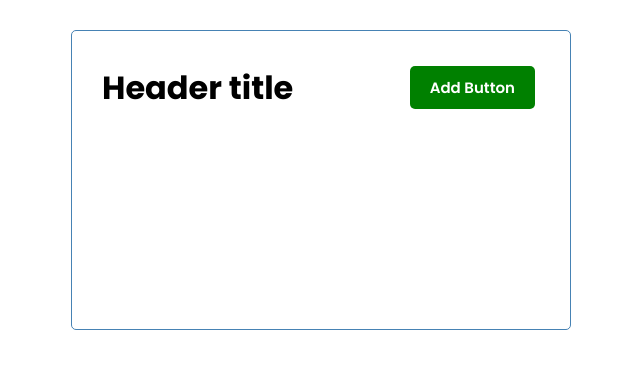
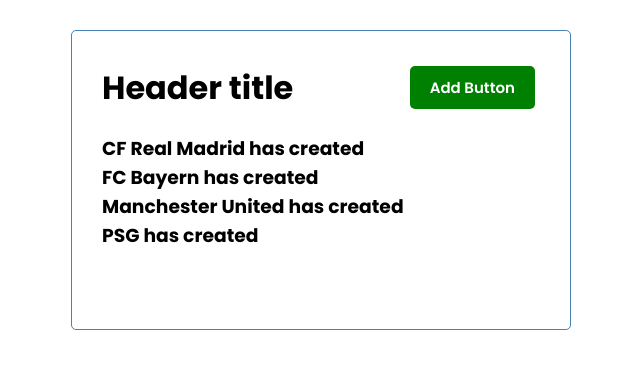
Before and after one commit to offism/vue-datatask, a Vue app: page / in a window 1280 px wide. Shown: the top 368 px of the page, without its empty margins (319-959 px from the left). Built offline with nearby package versions, Linux system fonts and the light colour scheme.

Commit message:
repo reload

```diff
--- a/src/App.vue
+++ b/src/App.vue
@@ -1,15 +1,51 @@
 <template>
   <div class="container">
     <Header title="Header title" />
+    <Tasks :tasks="tasks" />
   </div>
 </template>
 
 <script>
 import Header from './components/Header.vue'
+import Tasks from './components/Tasks.vue'
 export default {
   name: "App",
   components:{
-    Header
+    Header,
+    Tasks
+  },
+  data(){
+    return{
+      tasks:[]
+    }
+  },
+  created(){
+    this.tasks = [
+     {
+      id:1,
+      text:'CF Real Madrid has created',
+      day:'2nd of march 1899',
+      reminder: true
+     },
+     {
+      id:2,
+      text:'FC Bayern has created',
+      day:'22nd of march 1902',
+      reminder: true
+     },
+     {
+      id:3,
+      text:'Manchester United has created',
+      day:'6nd of march 1893',
+      reminder: true
+     },
+     {
+      id:4,
+      text:'PSG has created',
+      day:'25nd of june 1933',
+      reminder: true
+     }
+    ]
   }
 };
 </script>
--- /dev/null
+++ b/src/components/Tasks.vue
@@ -0,0 +1,14 @@
+<template>
+	<div :key="task.id" v-for="task in tasks">
+		<h3>{{task.text}}</h3>
+	</div>
+</template>
+
+<script>
+	export default {
+		name:'Tasks',
+	    props:{
+	    	tasks:Array
+	    }
+	}
+</script>
```
